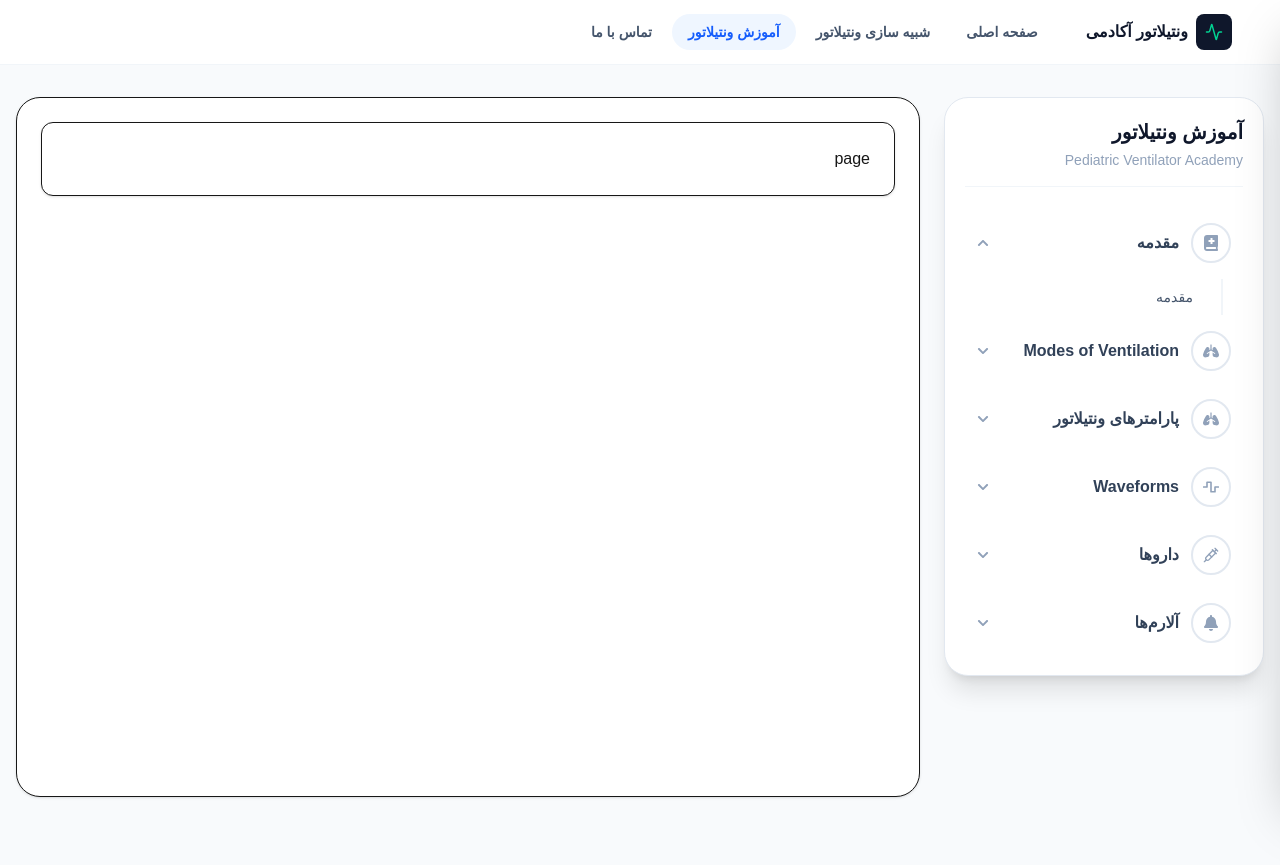
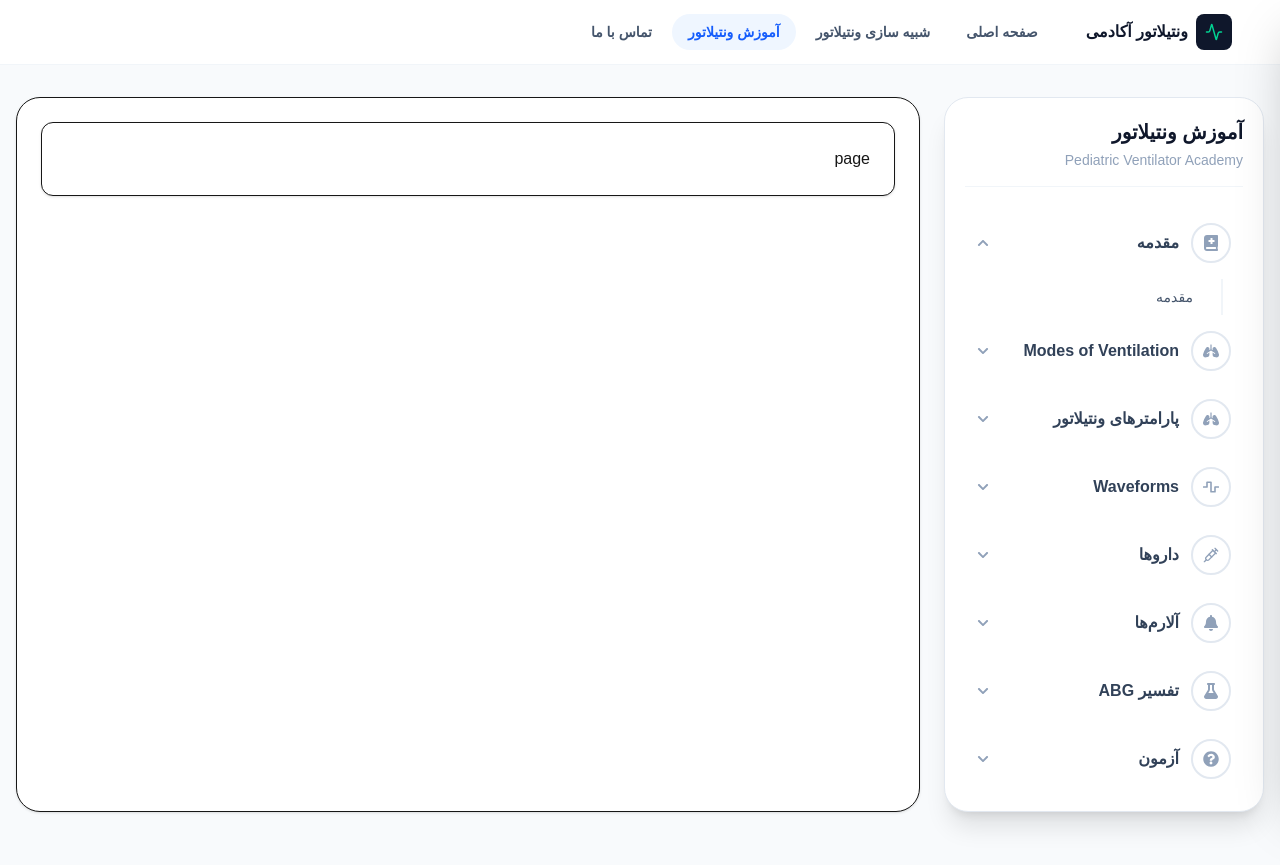
Before and after one commit to mohsenjamalpoor/ventilator-main, a Next.js app: page /ventilatortraining/ventilatormode in a window 1280 px wide. Built offline with nearby package versions, Linux system fonts and the light colour scheme.

Commit message:
add  to title exam and abg

```diff
--- a/src/components/template/ventilatortraining/index.js
+++ b/src/components/template/ventilatortraining/index.js
@@ -8,8 +8,10 @@ import {
   FaLungs,
   FaWaveSquare,
   FaChevronDown,
+  FaQuestionCircle,
 } from "react-icons/fa";
 import { LuSyringe } from "react-icons/lu";
+import { FaFlask } from "react-icons/fa6";
 
 const menu = [
   {
@@ -272,6 +274,18 @@ const menu = [
     icon: <FaBell size={16} />,
     children: [{ title: "لیست آلارم‌ها", href: "/ventilatortraining/alarm" }],
   },
+  {
+    title: "تفسیر ABG",
+    href: "/ventilatortraining",
+    icon: <FaFlask size={16} />,
+    children: [{ title: "تفسیر ABG", href: "/ventilatortraining/abg" }],
+  },
+  {
+    title: "آزمون",
+    href: "/ventilatortraining/exam",
+    icon: <FaQuestionCircle size={16} />,
+    children: [{ title: "آزمون", href: "/ventilatortraining/exam" }],
+  },
 ];
 
 // بررسی بازگشتی این‌که آیا مسیر فعلی، خودِ آیتم یا یکی از فرزندانش (در هر عمقی) هست
```
